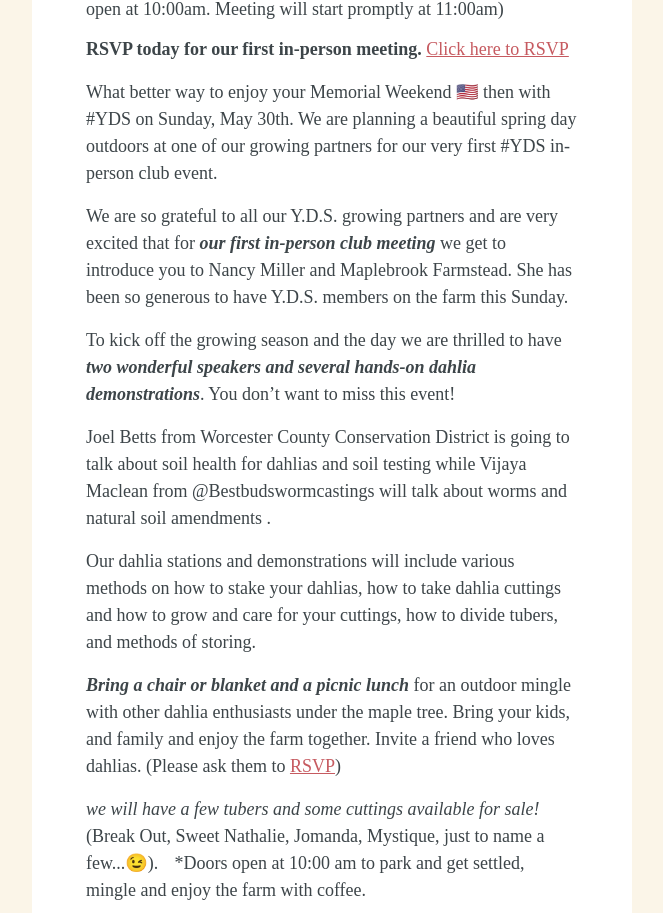
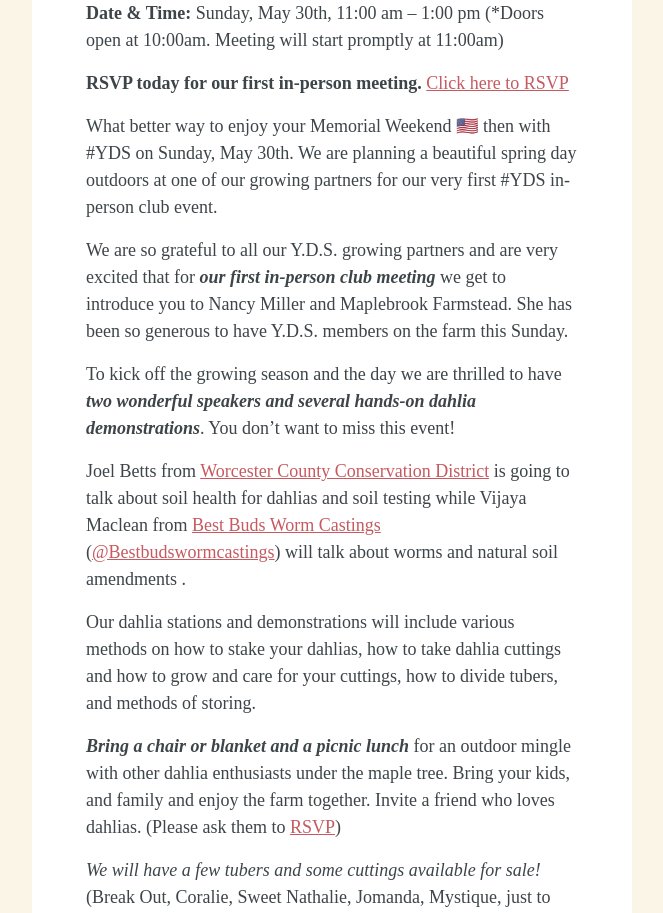
Before and after one commit to johnthedesigner/yds-email, a plain HTML site: page 202105/20210527_meeting-notification/20210527_meeting-notification.html in a window 1280 px wide. Shown: the part 709-1622 px from the top of the page, without its empty margins (308-971 px from the left). Drawn offline with Linux system fonts and the light colour scheme.

Commit message:
Fix meeting details markup

```diff
--- a/202105/20210527_meeting-notification/20210527_meeting-notification.html
+++ b/202105/20210527_meeting-notification/20210527_meeting-notification.html
@@ -262,8 +262,10 @@
                               <h1 class="intro-title">
                                 Are you ready for Sunday's meeting?
                               </h1>
+                              <p>
                                 <strong>Location:</strong> Maplebrook Farmstead, Sterling, MA
                               </p>
+                              <p>
                                 <strong>Date & Time:</strong> Sunday, May 30th,
                                 11:00 am – 1:00 pm (*Doors open at 10:00am. Meeting will start
                                 promptly at 11:00am)
@@ -305,10 +307,10 @@
                                 >. You don’t want to miss this event!
                               </p>
                               <p>
-                                Joel Betts from Worcester County Conservation
-                                District is going to talk about soil health for
+                                Joel Betts from <a href="https://worcesterconservation.org/">Worcester County Conservation
+                                District</a> is going to talk about soil health for
                                 dahlias and soil testing while Vijaya Maclean
-                                from @Bestbudswormcastings will talk about worms
+                                from <a href="https://www.bestbudswormcastings.com/">Best Buds Worm Castings</a> (<a href="https://www.instagram.com/bestbudswormcastings/">@Bestbudswormcastings</a>) will talk about worms
                                 and natural soil amendments .
                               </p>
                               <p>
@@ -339,11 +341,11 @@
                               <p                                Did someone say
                                 <b
                                   ><em
-                                    >we will have a few tubers and some cuttings
+                                    >We will have a few tubers and some cuttings
                                     available for sale!</em
                                   ></b
                                 >
-                                (Break Out, Sweet Nathalie, Jomanda,
+                                (Break Out, Coralie, Sweet Nathalie, Jomanda,
                                 Mystique, just to name a few...😉).    *Doors
                                 open at 10:00 am to park and get settled, mingle
                                 and enjoy the farm with coffee.
```
Lines whose indentation alone changed are shown as unchanged.
